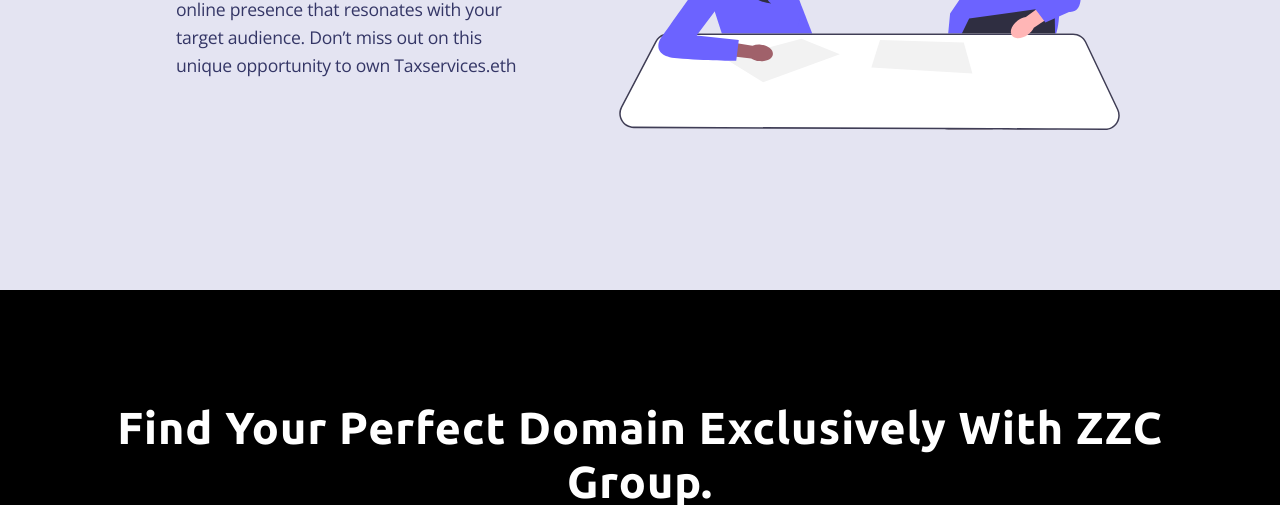
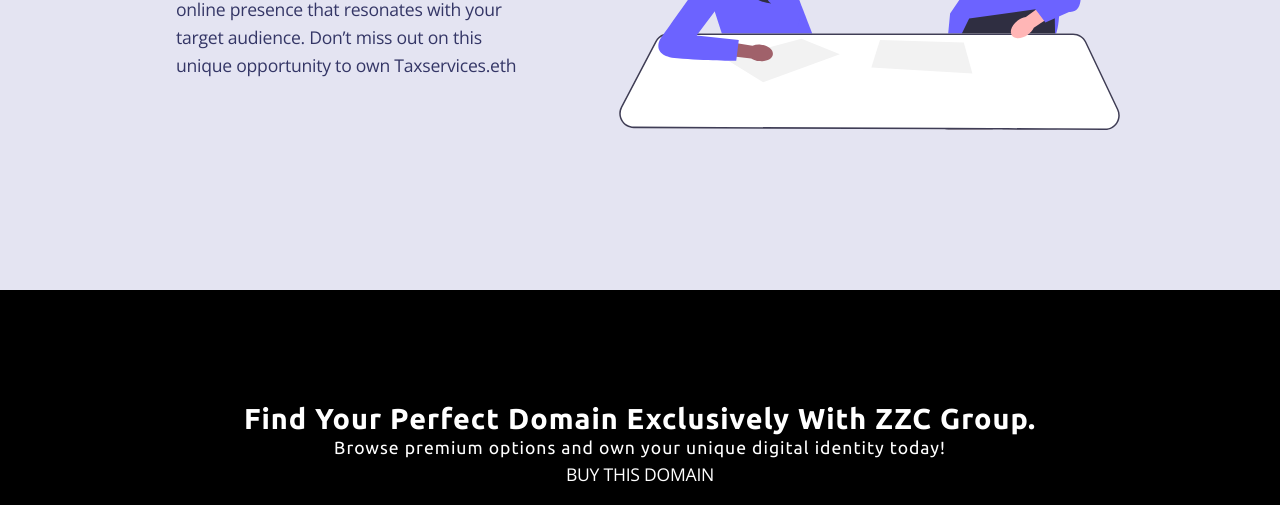
Before and after one commit to yeeteezy/taxservicesV2, a plain HTML site: page taxservicesV2/index.html in a window 1280 px wide. Shown: the part 2263-2768 px from the top of the page. Drawn offline with nearby package versions, Linux system fonts and the light colour scheme.

Commit message:
Update elementor-css-post-3474.css

```diff
--- a/taxservicesV2/css/elementor-css-post-3474.css
+++ b/taxservicesV2/css/elementor-css-post-3474.css
@@ -643,7 +643,7 @@ body.rtl .elementor-3474 .elementor-element.elementor-element-11abb507 {
 .elementor-3474 .elementor-element.elementor-element-8564866 .elementor-heading-title {
     color: #ffffff;
     font-family: "Ubuntu", Sans-serif;
-    font-size: 2.8em;
+    font-size: 1.8em;
     font-weight: 700;
     text-transform: capitalize;
     font-style: normal;
```
